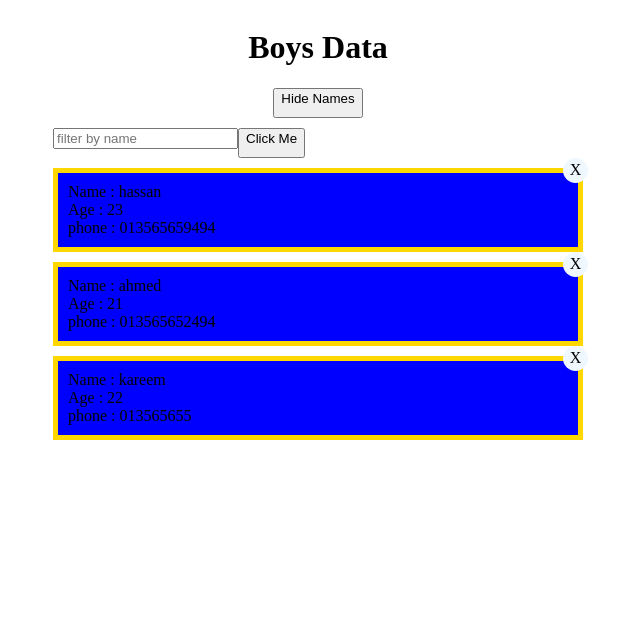
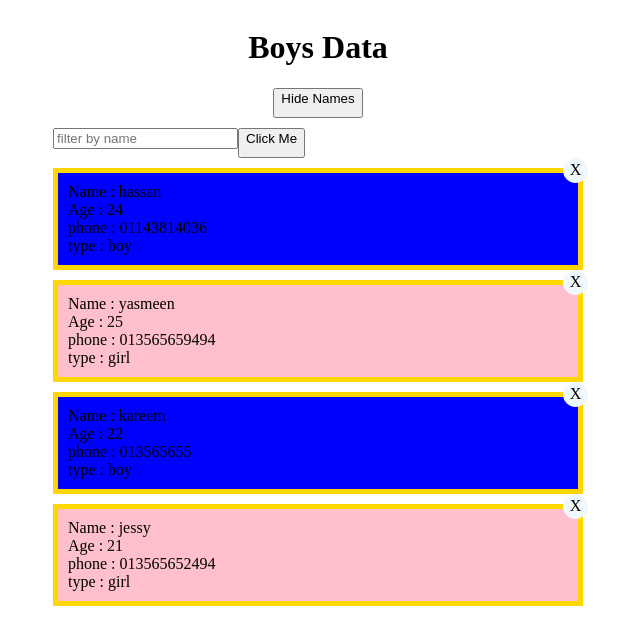
Before and after one commit to HassanFathy10/Todo-List-App, a React (Create React App) app: page / in a window 1280 px wide. Both pictures are taken after a click on the button "Show Names". Shown: the top 644 px of the page, without its empty margins (322-962 px from the left). Built offline with nearby package versions, Linux system fonts and the light colour scheme.

Commit message:
id and type added

```diff
--- a/src/components/App/App.js
+++ b/src/components/App/App.js
@@ -3,33 +3,45 @@ import styles from './App.module.css'
 import Card from '../Card/Card';
 import Filter from '../filter/Filter';
 
-
 const App = () => {
     // const inputEl = useRef(null);
     const [cardToggle, setCardToggle] = useState(false);
     const [filter, setfilter] = useState("")
-    const [state , newState] = useState([{
+    const [state, newState] = useState([{
+        id: 1,
         name: "hassan",
-        Age: 23,
-        phone: "013565659494"
+        Age: 24,
+        phone: "01143814036",
+        type : "boy"
     },
     {
-        name: "ahmed",
-        Age: 21,
-        phone: "013565652494"
+        id: 2,
+        name: "yasmeen",
+        Age: 25,
+        phone: "013565659494",
+        type: "girl"
     },
     {
+        id: 3,
         name: "kareem",
         Age: 22,
-        phone: "013565655"
+        phone: "013565655",
+        type : "boy"
+    },
+    {
+        id: 4,
+        name: "jessy",
+        Age: 21,
+        phone: "013565652494",
+        type : "girl"
     },
     ]);
-    const deleteHandeler = (e, clickedIndex) => {
+    const deleteHandeler = (e, selectedId) => {
         // const deleteOberation = state.filter((e, index) => (index !== clickedIndex));
         // newState(deleteOberation);
 
         newState((prevState) => {
-            return prevState.filter((e, index) => (index !== clickedIndex));
+            return prevState.filter((el) => (el.id !== selectedId));
         });
         console.log("inside", state); // old info
     };
@@ -56,7 +68,7 @@ return (
         <button onClick={toggleHandler}>{cardToggle ? "Hide Names" : "Show Names"}</button>
         <div style={{ "paddingTop": "10px" }} className={cardToggle ? styles.show : styles.hide}>
             <Filter filteration={namesFilter}></Filter>
-        <Card namesList={namesHandler()} type="men" deleteFunc={deleteHandeler}></Card>
+        <Card namesList={namesHandler()} type="boy" deleteFunc={deleteHandeler}></Card>
         </div>
     </div>
 )}
--- a/src/components/Card/Card.js
+++ b/src/components/Card/Card.js
@@ -1,14 +1,15 @@
 import React from 'react';
 import styles from './card.module.css';
 
-const Card = ({ namesList , type , deleteFunc}) => {
+const Card = ({ namesList, deleteFunc}) => {
 
-    const cards = namesList.map(({ name, Age, phone }, index) => (
-        <div className={styles.card} key={index} style={{ backgroundColor : type === "girl" ? "pink" : "blue" }}>
+    const cards = namesList.map(({ name, Age, phone, type, id}) => (
+        <div className={styles.card} key={id} style={{ backgroundColor : type === "girl" ? "pink" : "blue" }}>
             <div>Name : {name}</div>
             <div>Age : {Age}</div>
             <div>phone : {phone}</div>
-            <div className={styles.deleteBtn} onClick={(e)=> deleteFunc(e, index)}>X</div>
+            <div>type : {type}</div>
+            <div className={styles.deleteBtn} onClick={(e)=> deleteFunc(e, id)}>X</div>
         </div>
     ))
         return (
```
